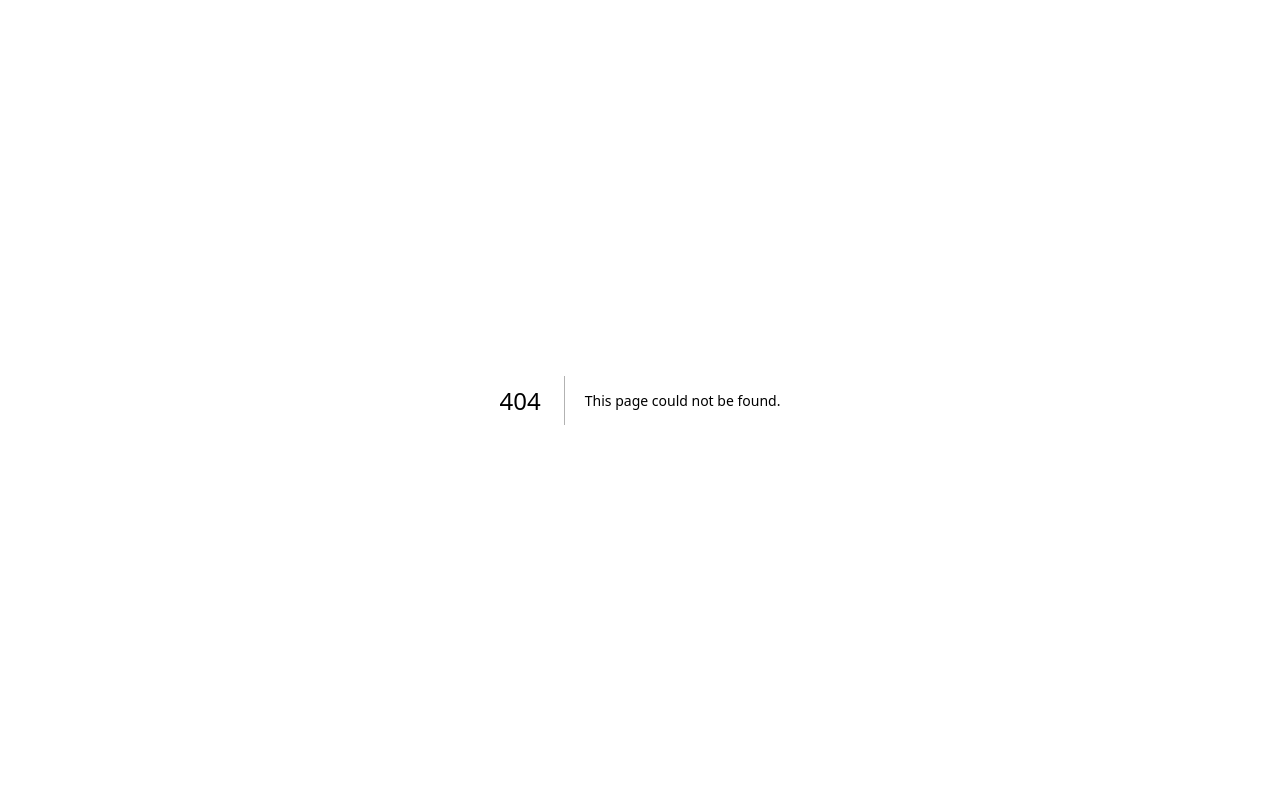
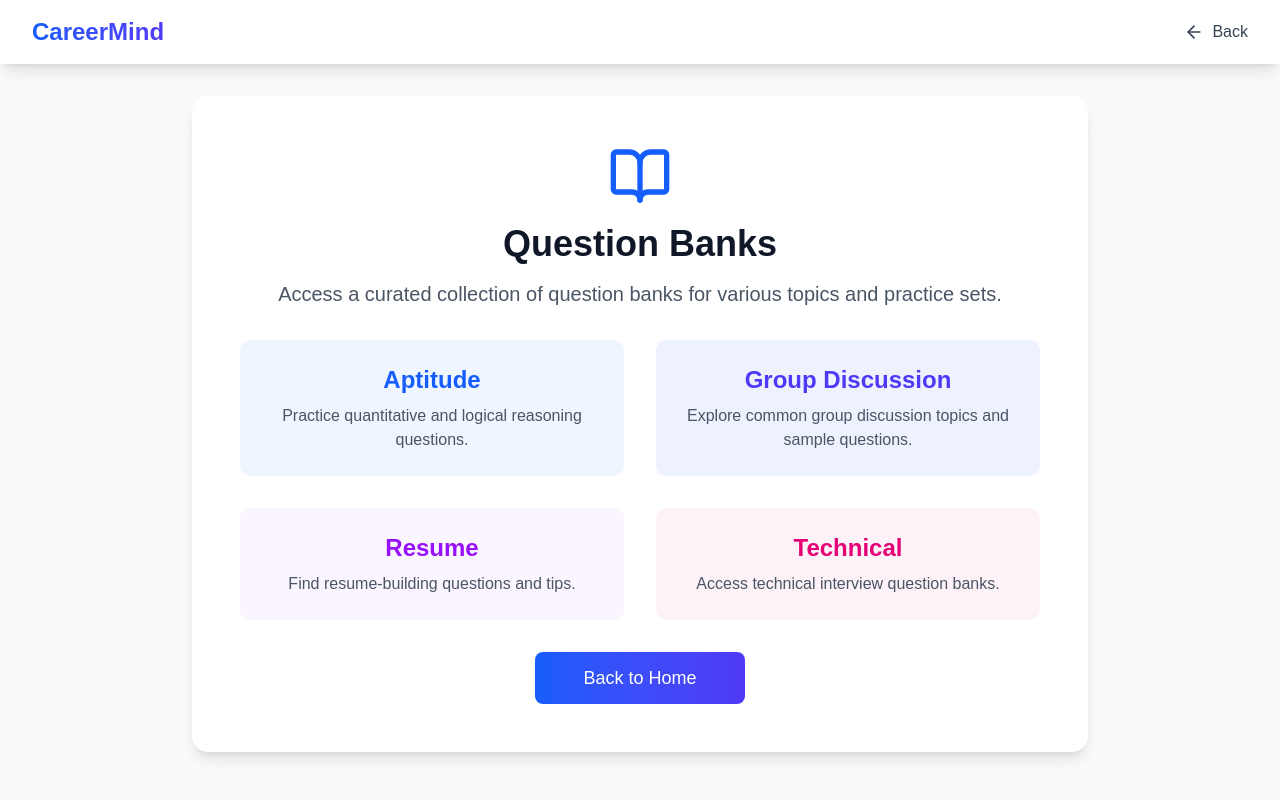
Before and after one commit to ShaunV334/Career-Mind, a Next.js app in the folder frontend/: page /modules/questionBank in a window 1280 px wide. Before the commit this address had no page. Shown: the top 800 px of the page. Built offline with nearby package versions, Linux system fonts and the light colour scheme.

Commit message:
added question bank

```diff
--- /dev/null
+++ b/frontend/app/modules/questionBank/page.tsx
@@ -0,0 +1,81 @@
+"use client";
+
+import { useRouter } from "next/navigation";
+import { Button } from "@/components/ui/button";
+import { ArrowLeft, BookOpen } from "lucide-react";
+
+export default function QuestionBankModule() {
+  const router = useRouter();
+
+  return (
+    <div className="w-full min-h-screen bg-gray-50">
+      {/* NAVBAR */}
+      <nav className="fixed top-0 w-full z-50 bg-white shadow-lg transition-all duration-300">
+        <div className="max-w-7xl mx-auto px-4 sm:px-6 lg:px-8">
+          <div className="flex justify-between items-center h-16">
+            <div className="shrink-0">
+              <h1 className="text-2xl font-bold bg-gradient-to-r from-blue-600 to-indigo-600 bg-clip-text text-transparent">
+                CareerMind
+              </h1>
+            </div>
+            <button
+              onClick={() => router.back()}
+              className="flex items-center gap-2 text-gray-700 hover:text-blue-600 transition-colors"
+            >
+              <ArrowLeft className="w-5 h-5" />
+              <span className="font-medium">Back</span>
+            </button>
+          </div>
+        </div>
+      </nav>
+
+      {/* MAIN CONTENT */}
+      <div className="pt-24 pb-12 px-4">
+        <div className="max-w-4xl mx-auto">
+          <div className="bg-white rounded-2xl shadow-lg p-12 text-center">
+            <div className="mb-8">
+              <BookOpen className="w-16 h-16 text-blue-600 mx-auto mb-4" />
+              <h1 className="text-4xl font-bold text-gray-900 mb-4">
+                Question Banks
+              </h1>
+              <p className="text-xl text-gray-600 mb-8">
+                Access a curated collection of question banks for various topics and practice sets.
+              </p>
+            </div>
+            <div className="grid md:grid-cols-2 gap-8 mb-8">
+              <div className="bg-blue-50 rounded-lg p-6">
+                <h2 className="text-2xl font-bold text-blue-600 mb-2">Aptitude</h2>
+                <p className="text-gray-600">Practice quantitative and logical reasoning questions.</p>
+              </div>
+              <div className="bg-indigo-50 rounded-lg p-6">
+                <h2 className="text-2xl font-bold text-indigo-600 mb-2">Group Discussion</h2>
+                <p className="text-gray-600">Explore common group discussion topics and sample questions.</p>
+              </div>
+              <div className="bg-purple-50 rounded-lg p-6">
+                <h2 className="text-2xl font-bold text-purple-600 mb-2">Resume</h2>
+                <p className="text-gray-600">Find resume-building questions and tips.</p>
+              </div>
+              <div className="bg-pink-50 rounded-lg p-6">
+                <h2 className="text-2xl font-bold text-pink-600 mb-2">Technical</h2>
+                <p className="text-gray-600">Access technical interview question banks.</p>
+              </div>
+            </div>
+            <Button
+              onClick={() => router.push("/")}
+              className="bg-gradient-to-r from-blue-600 to-indigo-600 hover:from-blue-700 hover:to-indigo-700 text-white px-12 py-3 h-auto text-lg"
+            >
+              Back to Home
+            </Button>
+          </div>
+        </div>
+      </div>
+
+      {/* FOOTER */}
+      <footer className="bg-gray-900 text-white py-12 px-4 mt-12">
+        <div className="max-w-7xl mx-auto text-center">
+          <p className="text-gray-400">© 2025 CareerMind. All Rights Reserved.</p>
+        </div>
+      </footer>
+    </div>
+  );
+}
```
